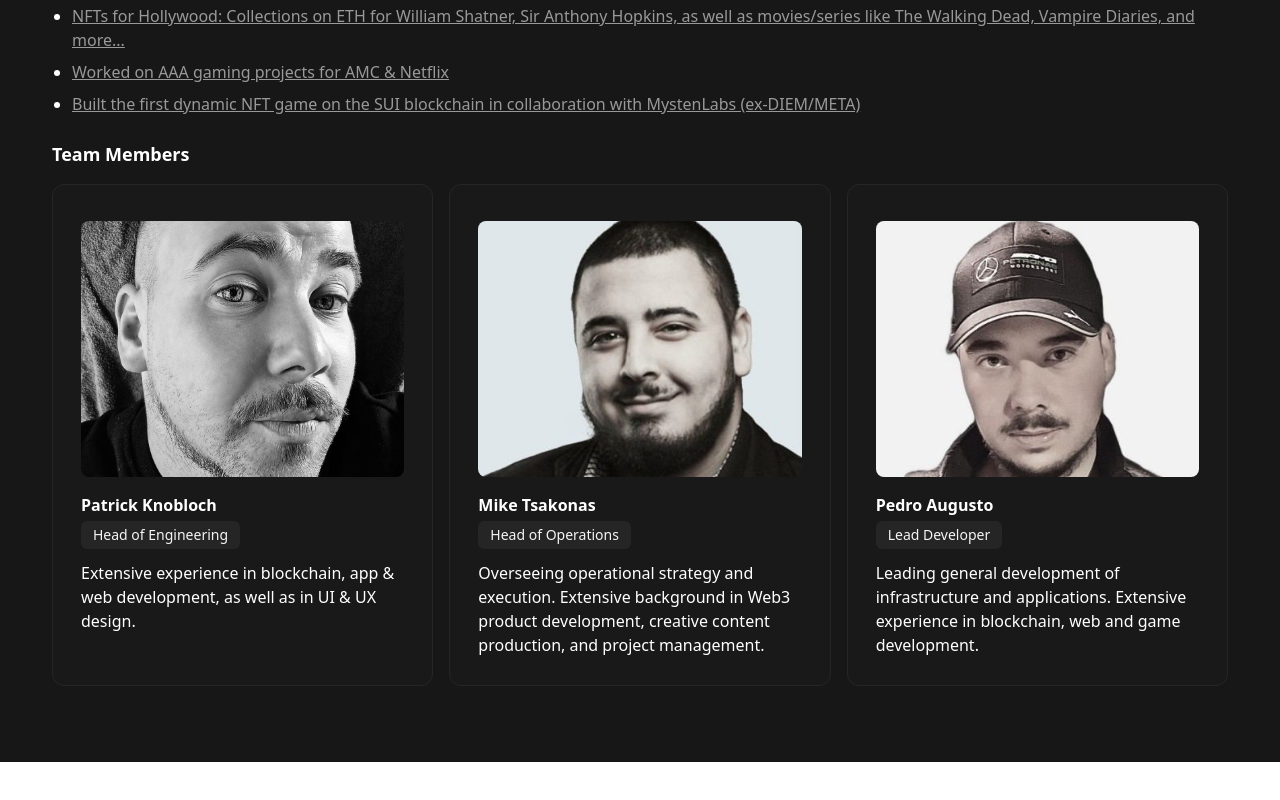
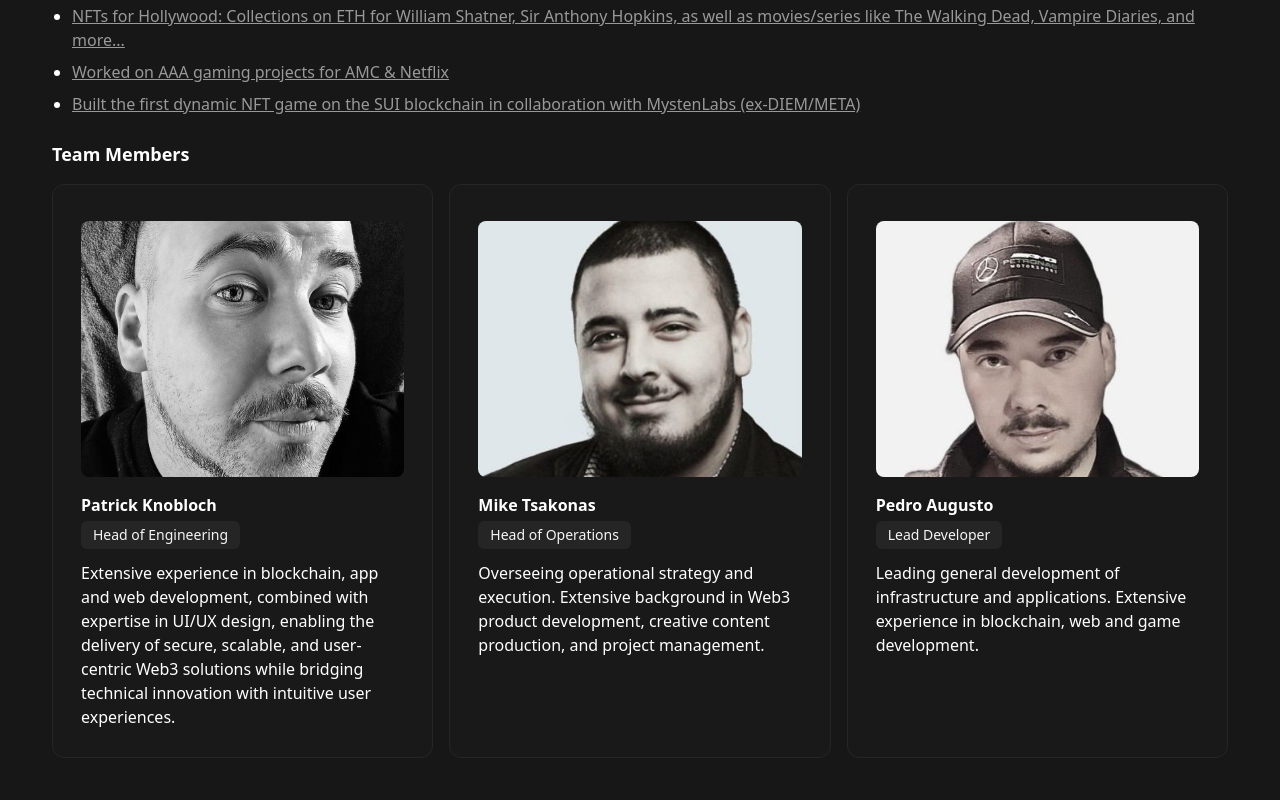
Before and after one commit to patrickknobloch/w3bots-presentation, a React (Create React App) app: page / in a window 1280 px wide. Shown: the part 4323-5123 px from the top of the page. Before the commit the page ends 5085 px from the top, so only its background shows below. Built offline with nearby package versions, Linux system fonts and the light colour scheme.

Commit message:
change description for patrick

```diff
--- a/src/App.tsx
+++ b/src/App.tsx
@@ -607,7 +607,7 @@
         {
           name: "Patrick Knobloch",
           role: "Head of Engineering",
-          description: "Fundierte Erfahrung in der Blockchain-, App & Webentwicklung sowie im UI & UX Design.",
+          description: "Umfangreiche Erfahrung in Blockchain-, App- und Webentwicklung, kombiniert mit Expertise im UI/UX-Design, ermöglicht die Entwicklung sicherer, skalierbarer und nutzerzentrierter Web3-Lösungen, die technische Innovation mit intuitiven Benutzererlebnissen verbinden.",
           photo: patrickKnoblochPhoto
         },
         {
@@ -627,7 +627,7 @@
         {
           name: "Patrick Knobloch",
           role: "Head of Engineering",
-          description: "Extensive experience in blockchain, app & web development, as well as in UI & UX design.",
+          description: "Extensive experience in blockchain, app and web development, combined with expertise in UI/UX design, enabling the delivery of secure, scalable, and user-centric Web3 solutions while bridging technical innovation with intuitive user experiences.",
           photo: patrickKnoblochPhoto
         },
         {
```
